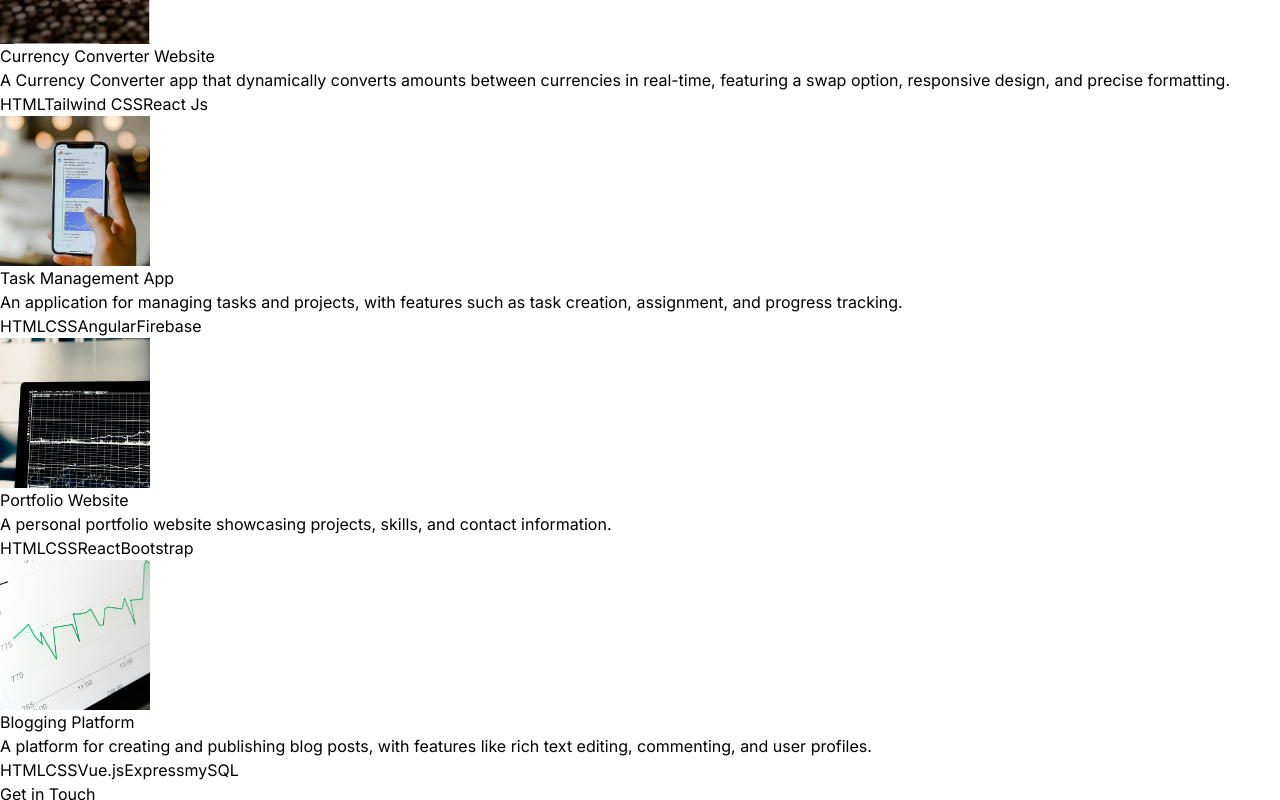
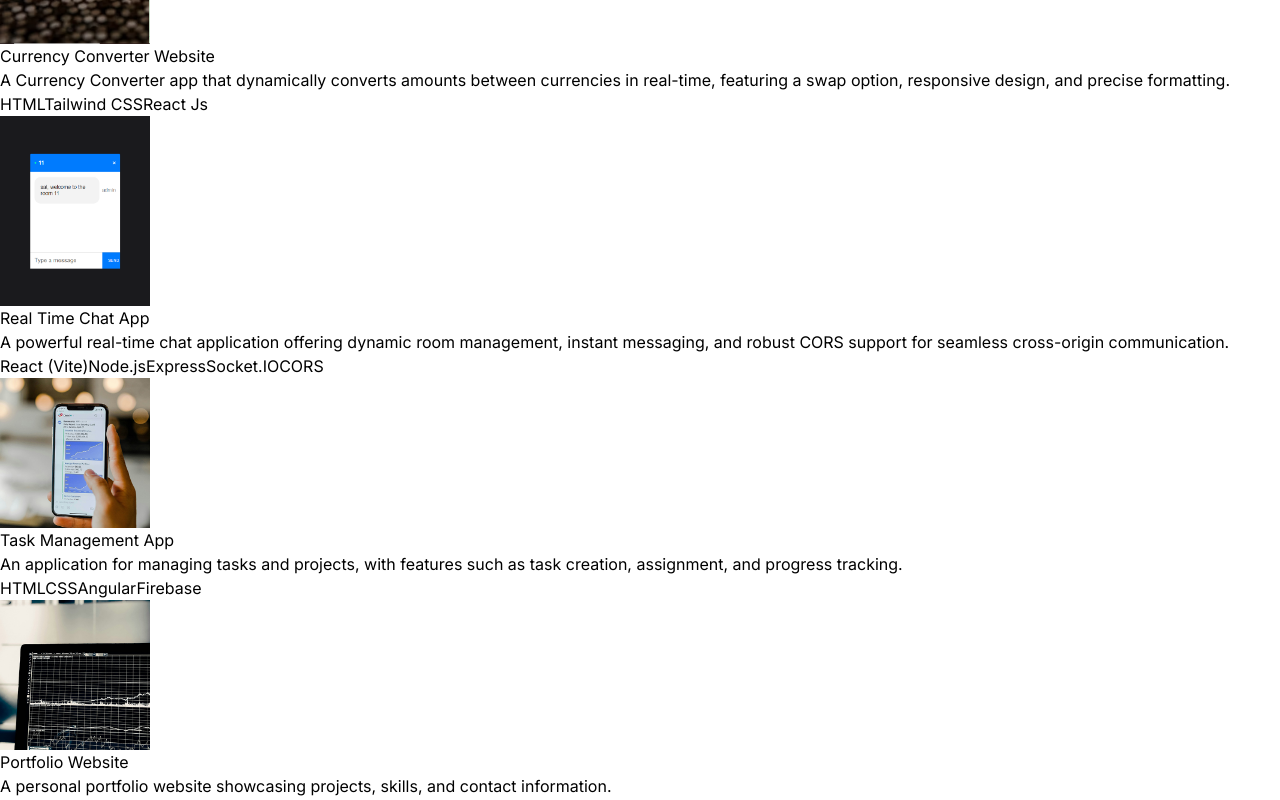
Before and after one commit to saicharan293/Portfolio, a React (Vite) app: page / in a window 1280 px wide. Shown: the part 1809-2609 px from the top of the page. Built offline with nearby package versions, Linux system fonts and the light colour scheme.

Commit message:
real time chat app added to project

```diff
--- a/src/constants/index.js
+++ b/src/constants/index.js
@@ -3,6 +3,7 @@ import project2 from "../assets/projects/project-2.jpg";
 import project3 from "../assets/projects/project-3.jpg";
 import project4 from "../assets/projects/project-4.jpg";
 import currency from "../assets/projects/currency.png";
+import realTimeChat from '../assets/projects/realTimeChat.png'
 
 export const HERO_CONTENT = `I am a passionate full stack developer with a knack for crafting robust and scalable web applications. I have honed my skills in front-end technologies like React , as well as back-end technologies like Node.js, Python, MySQL, PostgreSQL, and MongoDB.`;
 
@@ -28,6 +29,14 @@ export const PROJECTS = [
     description:
       "A Currency Converter app that dynamically converts amounts between currencies in real-time, featuring a swap option, responsive design, and precise formatting.",
     technologies: ["HTML", "Tailwind CSS", "React Js"],
+  },
+  {
+    title: "Real Time Chat App",
+    link:"https://chatappusingreactnode.netlify.app/",
+    image: realTimeChat,
+    description:
+      "A powerful real-time chat application offering dynamic room management, instant messaging, and robust CORS support for seamless cross-origin communication.",
+    technologies: ["React (Vite)","Node.js", "Express", "Socket.IO", "CORS"],
   },
   {
     title: "Task Management App",
```
Also changed, not shown: src/assets/projects/realTimeChat.png (added).
